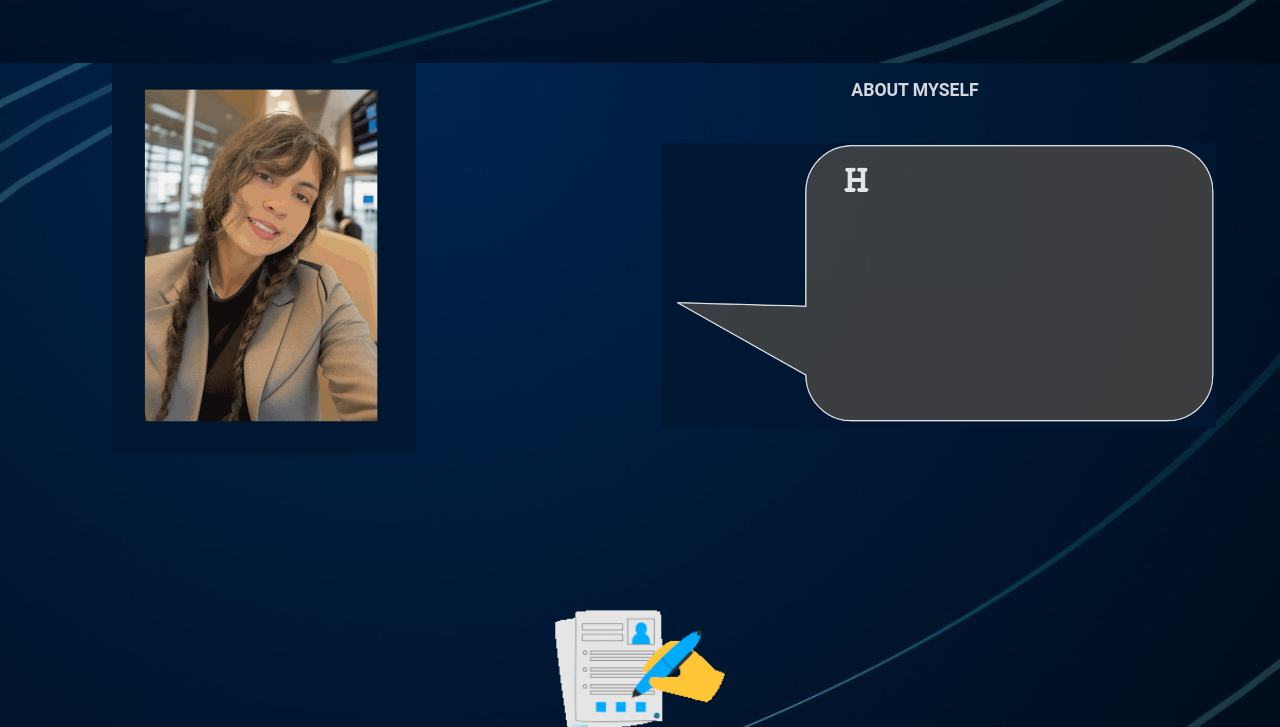
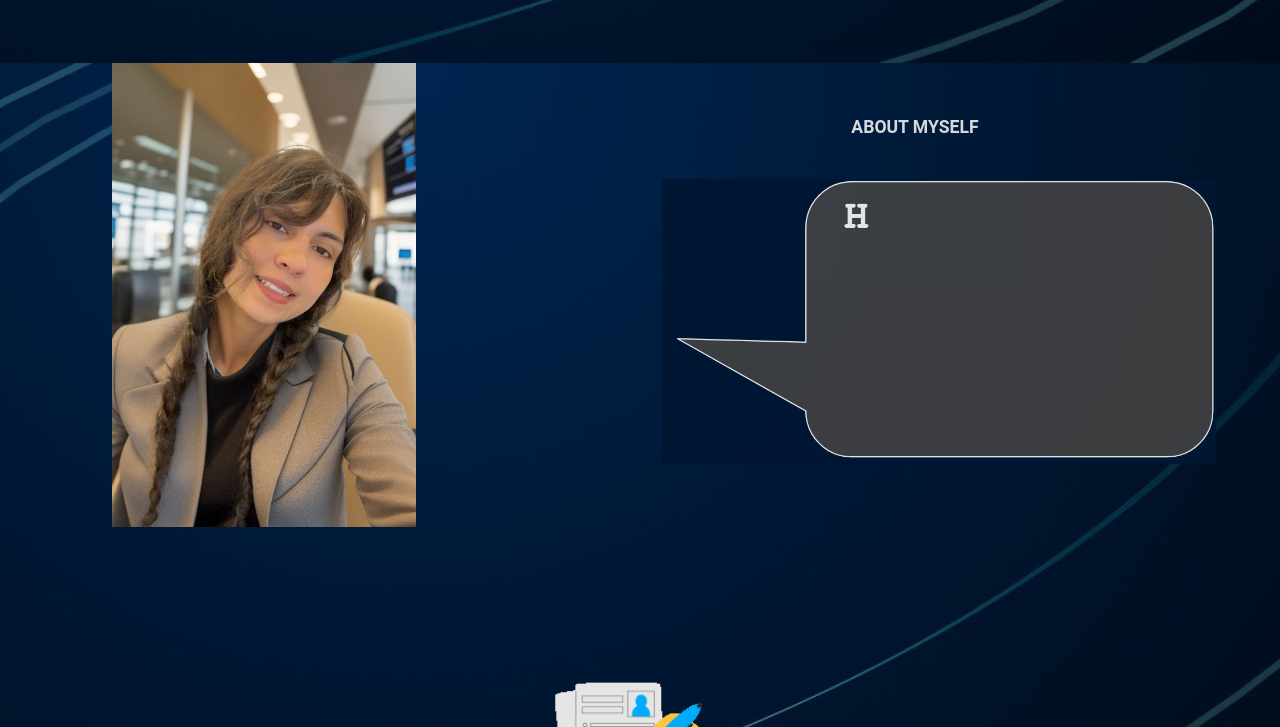
Before and after one commit to Vanessa-Hernandez/Profile_Website, a plain HTML site: page index.html in a window 1280 px wide. Shown: the part 737-1464 px from the top of the page. Drawn offline with nearby package versions, Linux system fonts and the light colour scheme.

Commit message:
Update index.html

```diff
--- a/index.html
+++ b/index.html
@@ -73,7 +73,7 @@
     <section class="about" id="about">
         <div class="container">
             <div class="profile-img">
-                <img src=" images/VH.gif" alt="" style='width:60%;'>
+                <img src=" images/25.jpg" alt="" style='width:60%;'>
             </div>
             <div class="about-details">
                 <div class="about-heading">
```
